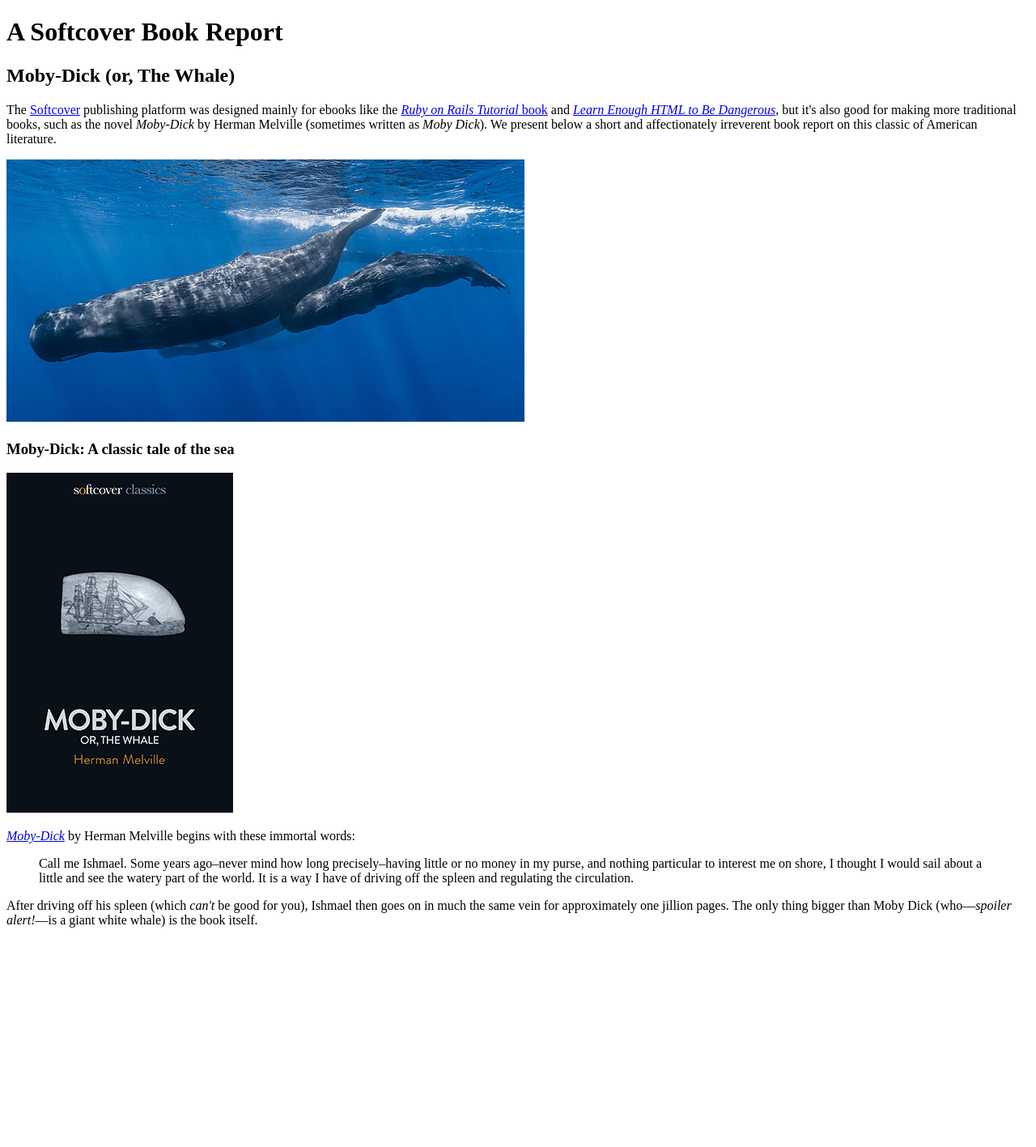
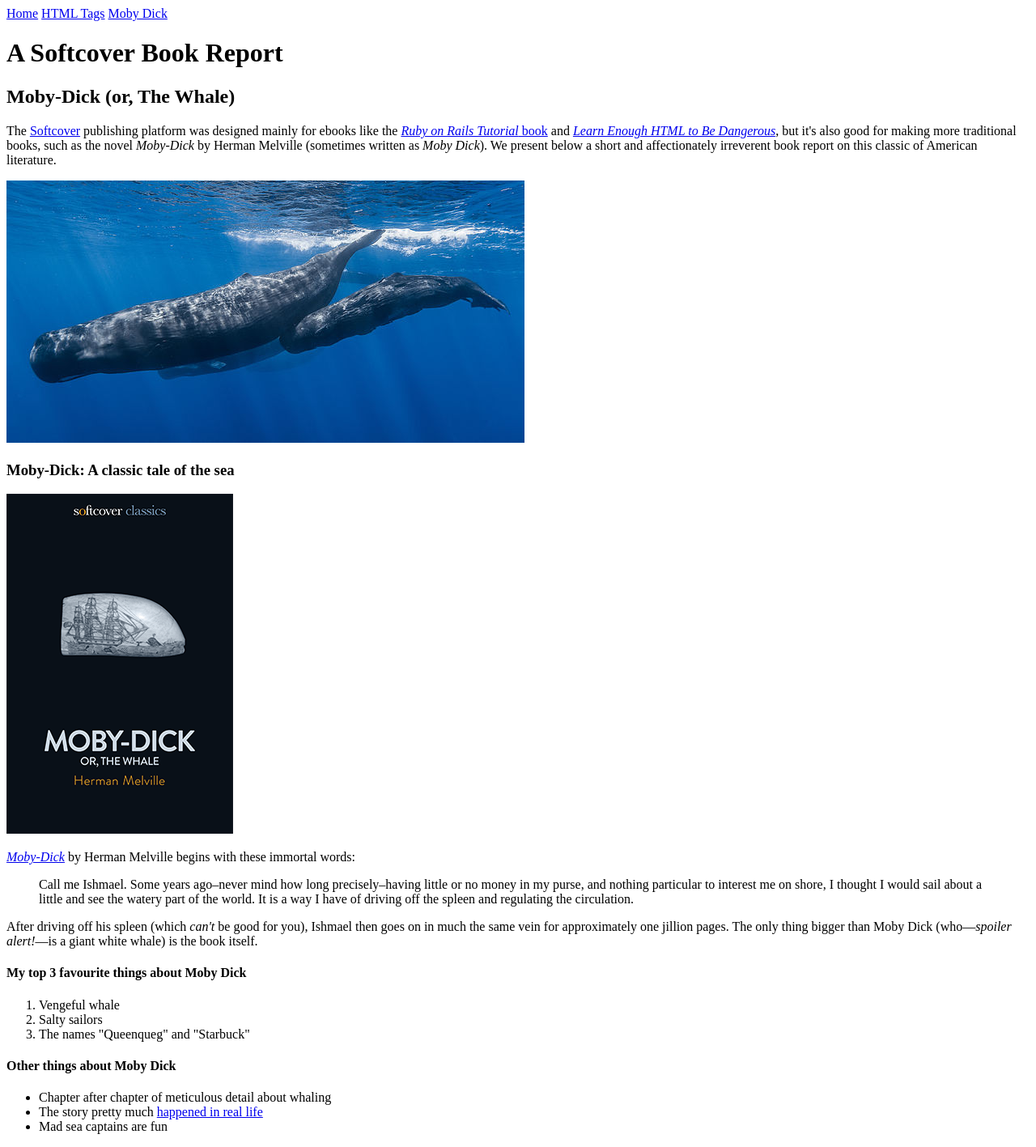
Before and after one commit to MarcusRohwer/sample_website, a plain HTML site: page moby_dick.html in a window 1280 px wide. Shown: the whole page at 81% size. Before the commit the page ends 1162 px from the top, so only its background shows below. Drawn offline with Linux system fonts and the light colour scheme.

Commit message:
edit moby dick page and add a menu

```diff
--- a/moby_dick.html
+++ b/moby_dick.html
@@ -5,6 +5,12 @@
     <meta charset="utf-8">
   </head>
   <body>
+
+    <div>
+      <a href="index.html">Home</a>
+      <a href="tags.html">HTML Tags</a>
+      <a href="moby_dick.html">Moby Dick</a>
+    </div>
 
     <!-- much here to be styled, will do so in last section -->
     <header>
@@ -62,6 +68,27 @@
         jillion pages. The only thing bigger than Moby Dick (who—<em>spoiler
         alert!</em>—is a giant white whale) is the book itself.
       </p>
+
+      <h4>My top 3 favourite things about Moby Dick</h4>
+
+      <ol>
+        <li>Vengeful whale</li>
+        <li>Salty sailors</li>
+        <li>The names "Queenqueg" and "Starbuck"</li>
+      </ol>
+
+      <h4>Other things about Moby Dick</h4>
+
+      <ul>
+        <li>Chapter after chapter of meticulous detail about whaling</li>
+        <li>
+          The story pretty much
+          <a href="https://en.wikipedia.org/wiki/Essex_(whaleship)" target=_blank>
+            happened in real life</a>
+        </li>
+        <li>Mad sea captains are fun</li>
+      </ul>
+
     </div>
   </body>
 </html>
```
Also changed, not shown: index.html (+6 -0 lines), tags.html (+21 -0 lines).
